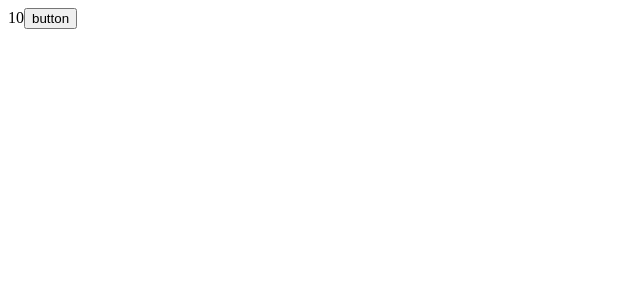
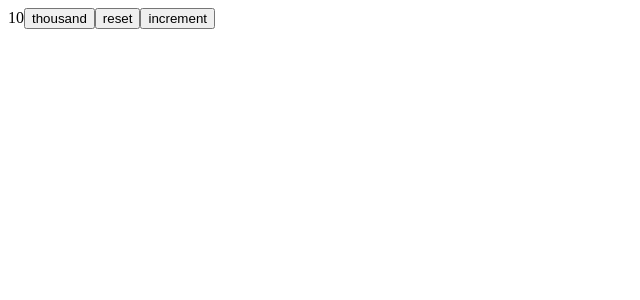
Before and after one commit to jong29/fso, a React (Create React App) app in the folder main-content/: page / in a window 1280 px wide. Shown: the top 300 px of the page, without its empty margins (0-640 px from the left). Built offline with nearby package versions, Linux system fonts and the light colour scheme.

Commit message:
part 1d Passing Even Handlers to Child Copmonents

```diff
--- a/main-content/src/App.js
+++ b/main-content/src/App.js
@@ -1,7 +1,13 @@
 import { useState } from 'react'
 
+const Button = (props) => (
+  <button onClick={props.handleClick}>
+    {props.text}
+  </button>
+)
+
 const App = () => {
-  const [value, setValue] = useState(10)
+  const [value, setToValue] = useState(10)
 
   const hello = () => {
     const handler = () => console.log('hello world')
@@ -11,7 +17,9 @@ const App = () => {
   return (
     <div>
       {value}
-      <button onClick={hello()}>button</button>
+      <Button handleClick={() => setToValue(1000)} text="thousand" />
+      <Button handleClick={() => setToValue(0)} text="reset" />
+      <Button handleClick={() => setToValue(value + 1)} text="increment" />
     </div>
   )
 }
```
